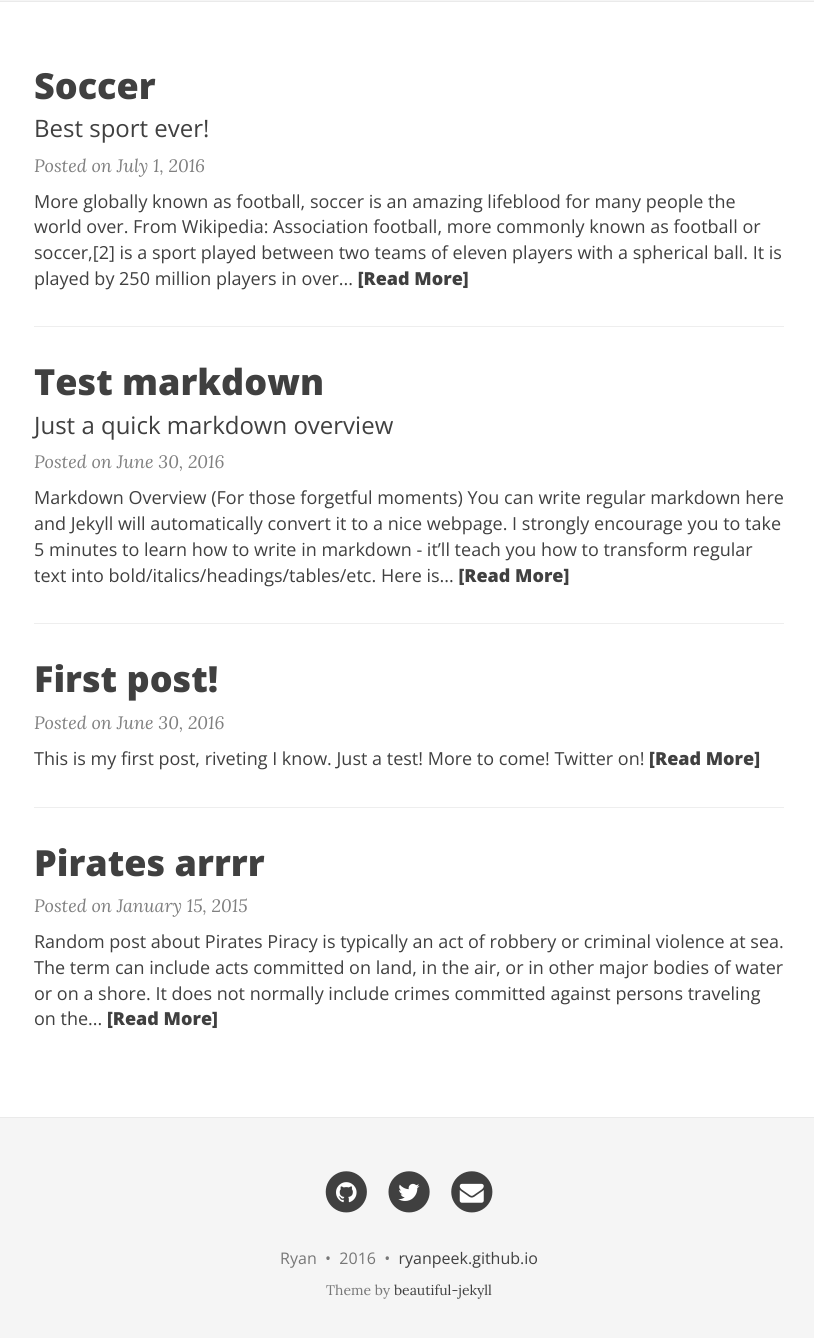
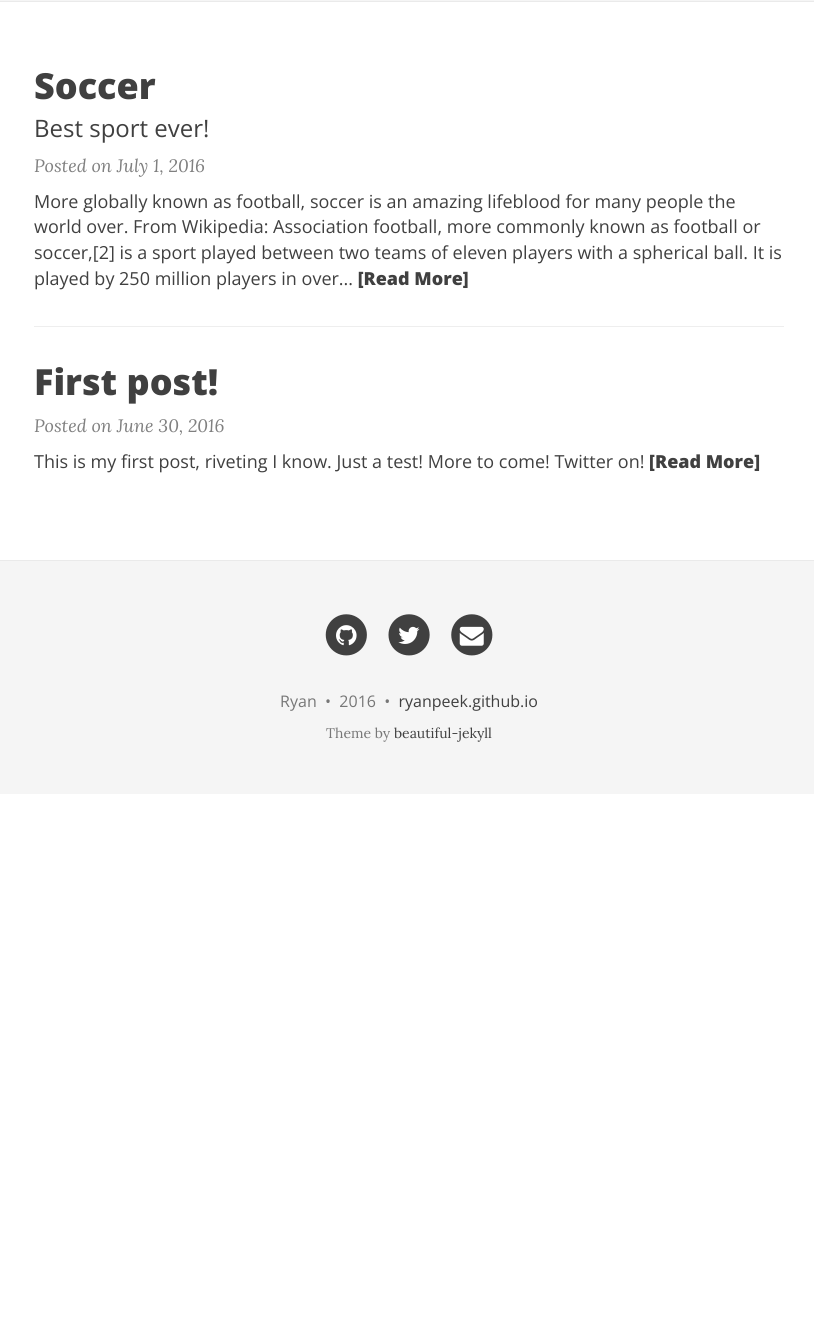
Before and after one commit to ryanpeek/ryanpeek.github.io, a Jekyll site: the page built from index.html, in a window 1280 px wide and 1400 px high, scrolled down 498 px, cut to the strip 49-1387 px from the top of the window. Shown: the whole strip, without its empty margins (231-1045 px from the left). Built offline with Jekyll 4.4.1, drawn with Linux system fonts in a browser that asks for light colours; nearby versions of some CDN libraries; the list of posts is cut into pages by our own code; after the commit the page ends 1341 px from its top, so only the background shows below that.

Commit message:
remove example blog posts and update bio

````diff
--- a/_config.yml
+++ b/_config.yml
@@ -3,15 +3,12 @@
 # url is the full website URL
 # baseurl is the website's URL without the hostname
 
-# If you are building a simple GitHub user page (http://username.github.io) then use these settings:
-url: "http://ryanpeek.github.io"
-baseurl: ""
-
 # If you are building a GitHub project page then use these settings:
 #url: "http://username.github.io/projectname"
 #baseurl: "/projectname"
 
-# Of course don't forget to change the username and projectname to YOUR username and project
+url: "http://ryanpeek.github.io"
+baseurl: ""
 
 # Name of website
 title: Rivers & Ranids
--- a/_posts/2015-01-15-pirates.md
+++ /dev/null
@@ -1,7 +0,0 @@
----
-layout: post
-title: Pirates arrrr
----
-### Random post about Pirates
-
-Piracy is typically an act of robbery or criminal violence at sea. The term can include acts committed on land, in the air, or in other major bodies of water or on a shore. It does not normally include crimes committed against persons traveling on the same vessel as the perpetrator (e.g. one passenger stealing from others on the same vessel). The term has been used throughout history to refer to raids across land borders by non-state agents.
--- a/_posts/2016-06-30-test-markdown.md
+++ /dev/null
@@ -1,52 +0,0 @@
----
-layout: post
-title: Test markdown
-subtitle: Just a quick markdown overview
----
-
-## Markdown Overview (*For those forgetful moments*)
-
-You can write regular [markdown](http://markdowntutorial.com/) here and Jekyll will automatically convert it to a nice webpage.  I strongly encourage you to [take 5 minutes to learn how to write in markdown](http://markdowntutorial.com/) - it'll teach you how to transform regular text into bold/italics/headings/tables/etc.
-
-**Here is some bold text**
-
-## Here is a secondary heading
-
-Here's a useless table:
-
-| Number | Next number | Previous number |
-| :------ |:--- | :--- |
-| Five | Six | Four |
-| Ten | Eleven | Nine |
-| Seven | Eight | Six |
-| Two | Three | One |
-
-
-Embed a picture? How about a yummy crepe?
-
-![Crepe](http://lafenicegelato.com/wp-content/uploads/2014/09/crepes-with-chocolate.jpg)
-
-Here's a code chunk:
-
-~~~
-x <- 5 + 10
-print(x)
-~~~
-
-And here is some code with syntax highlighting
-
-```javascript
-var foo = function(x) {
-  return(x + 5);
-}
-foo(3)
-```
-
-
-And here is some more code with syntax highlighting
-
-```r
-df <- c(1,2,3,5)
-mean(df)
-print(df) # this should comment out
-```
````
Also changed, not shown: aboutme.md (+11 -6 lines), 1 other file.
